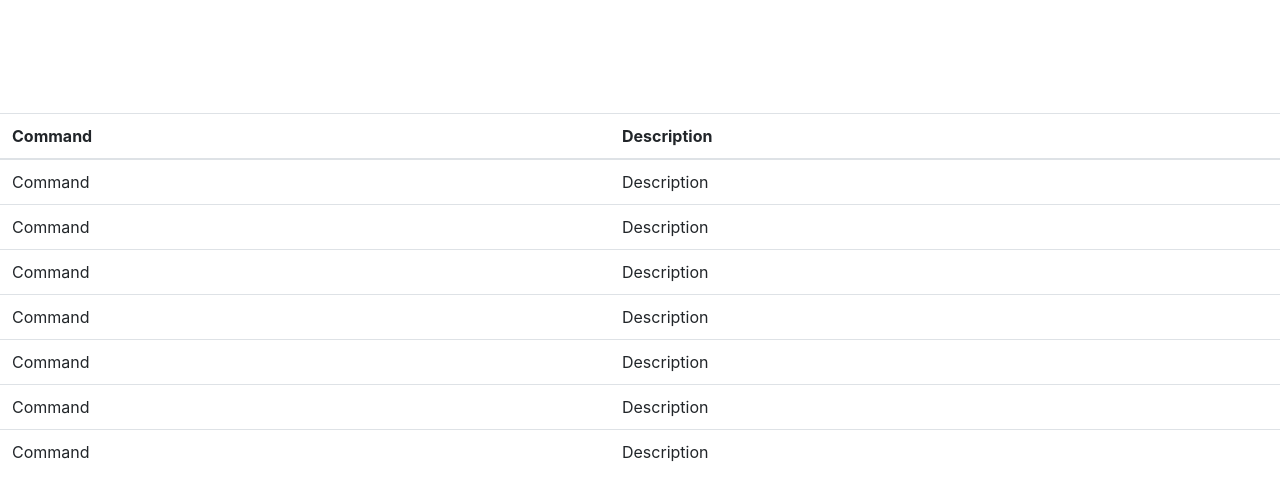
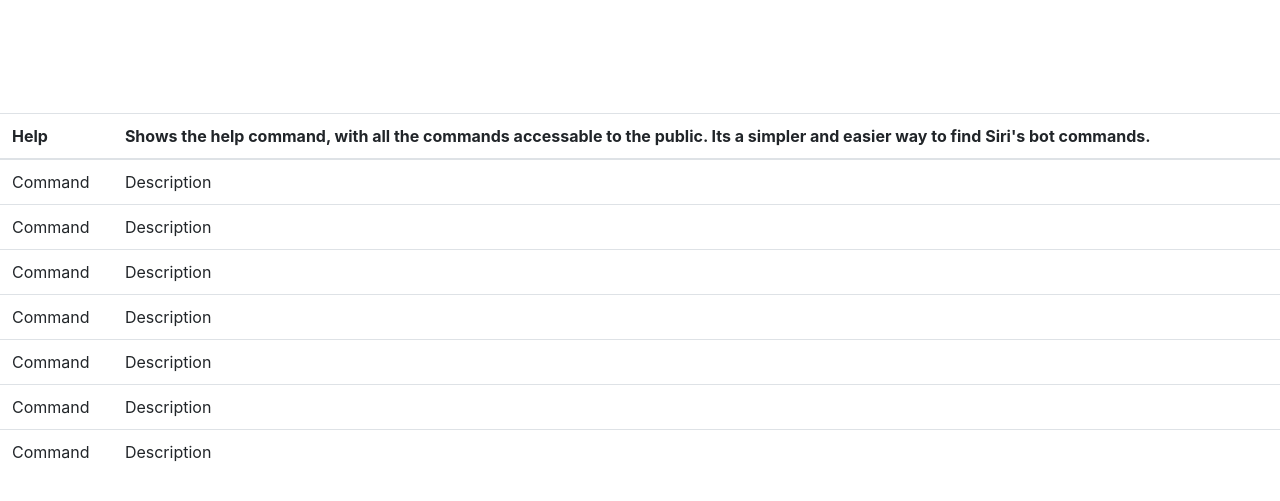
Before and after one commit to BruhFish/SiriBot-Website, a plain HTML site: page commands.html in a window 1280 px wide. Shown: the part 63-564 px from the top of the page. Drawn offline with Linux system fonts and the light colour scheme.

Commit message:
Update commands.html

```diff
--- a/commands.html
+++ b/commands.html
@@ -1,32 +1,25 @@
-<!--
-Template Information
-Name: Discord Bot Website
-Author: Roee Lupo (aka MrSheldon)
-License: MIT
--->
-
 <html lang="en">
 
 <head>
     <meta charset="utf-8">
     <meta http-equiv="X-UA-Compatible" content="IE=edge">
     <meta name="viewport" content="width=device-width, initial-scale=1.0">
-    <meta name="author" content="MrSheldon">
+    <meta name="author" content="BruhFish">
     <link id="theme-style" rel="stylesheet" href="css/main.css">
 	<link id="theme-style" rel="stylesheet" href="css/bootstrap.css" />
 </head>
 
 <body bgcolor="#7289DA">
     <ul>
-    <a href="index.html"><img width="60" height="60" class="animated rotateIn" src="https://mrsheldon.me/files/965300.png" /></a>
+    <a href="index.html"><img width="60" height="60" class="animated rotateIn" src="https://upload.wikimedia.org/wikipedia/en/8/8e/AppleSiriIcon2017.png" /></a>
     </ul>
     <main id="synx-sub-con" class="synx-sub-con">
     <div class="synx-table animated fadeIn" style="animation-duration: 3s;">
 	<table style="text-align center;" class="table table-hover">
 						<thead>
 							<tr>
-							<th>Command</th>
-							<th>Description</th>
+							<th>Help</th>
+							<th>Shows the help command, with all the commands accessable to the public. Its a simpler and easier way to find Siri's bot commands.</th>
 							</tr>
 					         	</thead>
 						        <tbody>
```
